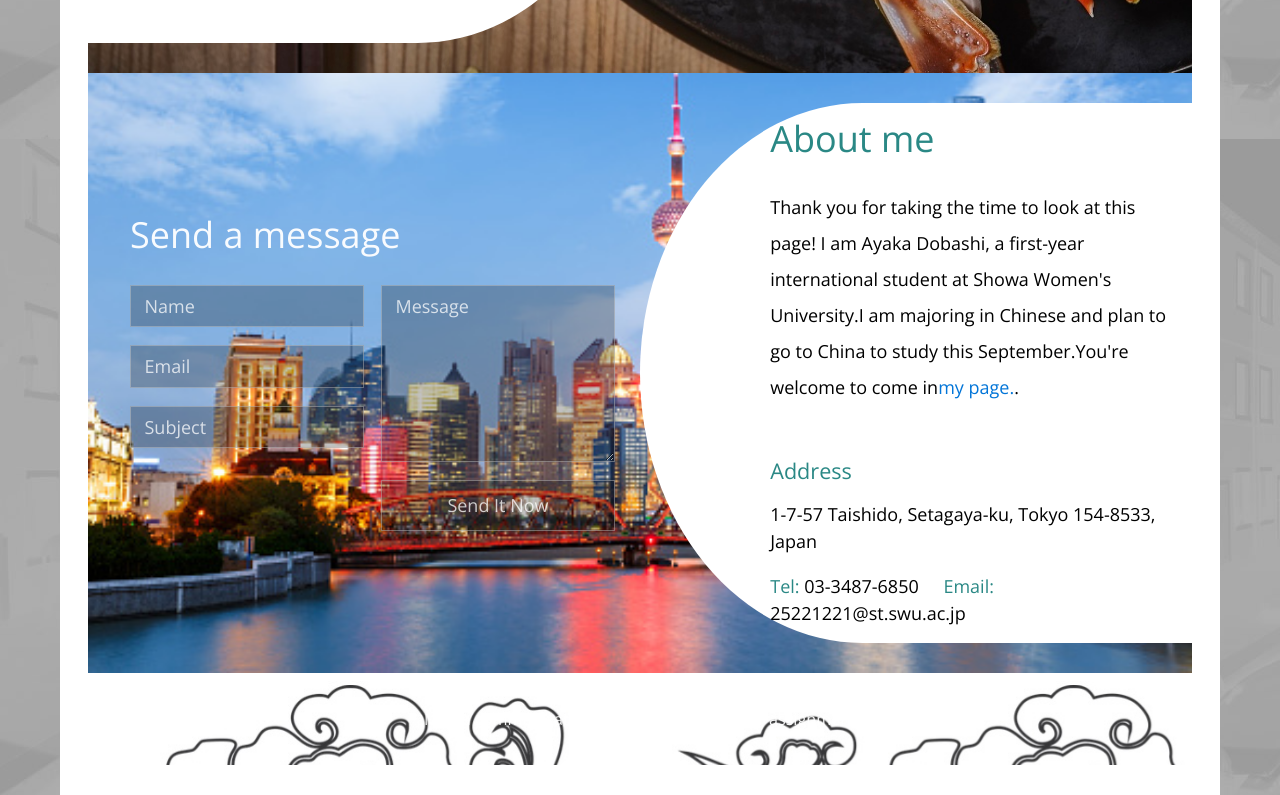
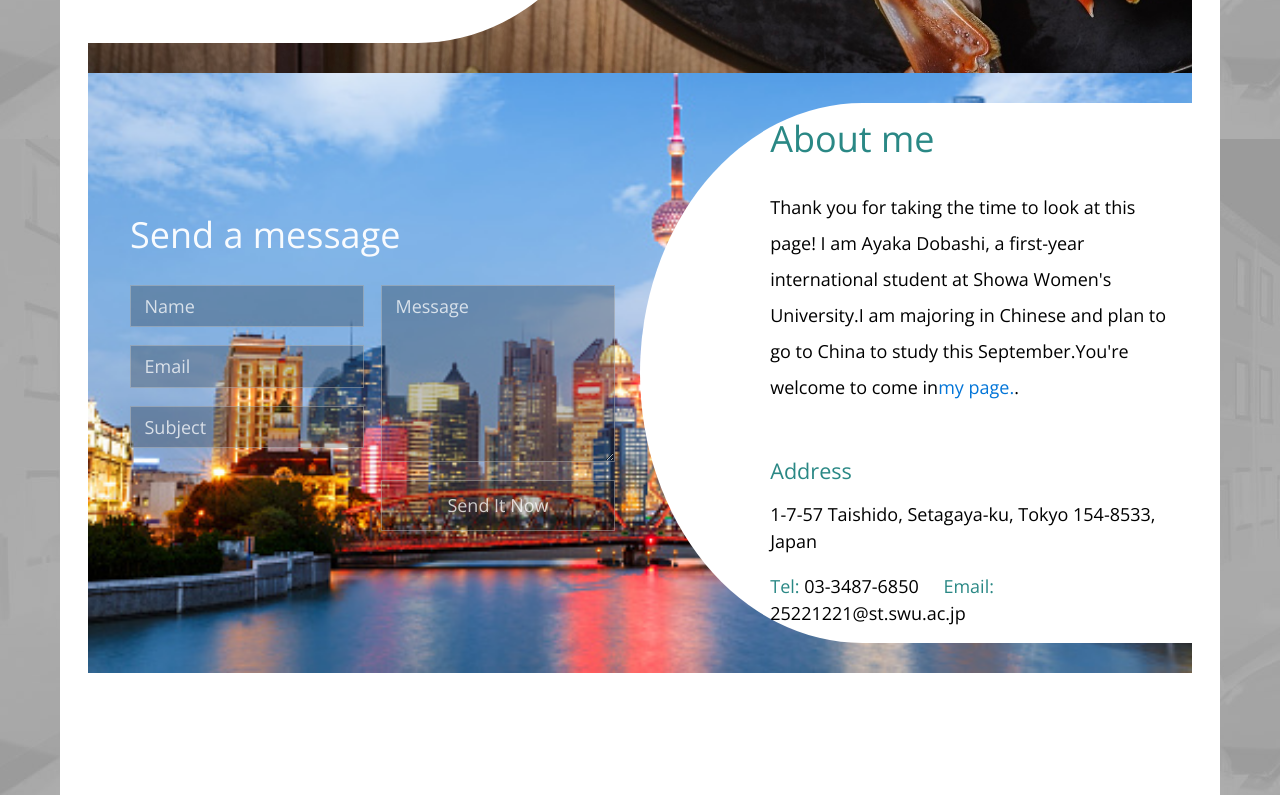
Before and after one commit to ling2xiang1/china, a plain HTML site: page index.html in a window 1280 px wide. Shown: the part 1931-2726 px from the top of the page. Drawn offline with nearby package versions, Linux system fonts and the light colour scheme; a script that the page names is missing.

Commit message:
Update templatemo-style.css

```diff
--- a/css/templatemo-style.css
+++ b/css/templatemo-style.css
@@ -162,7 +162,7 @@ p:last-child { margin-bottom: 0; }
 #tm-section-3 {	background-image: url(../img/shanghai_5.jpg); }
 #tm-section-4 {	background-image: url(../img/shanghai_6.jpg); }
 .tm-footer {
-	background-image: url(../img/shanghai_9.jpg);
+	background-image: url(../);
 	font-weight: 300;
 	display: -webkit-flex;
 	display: -ms-flexbox;
```
